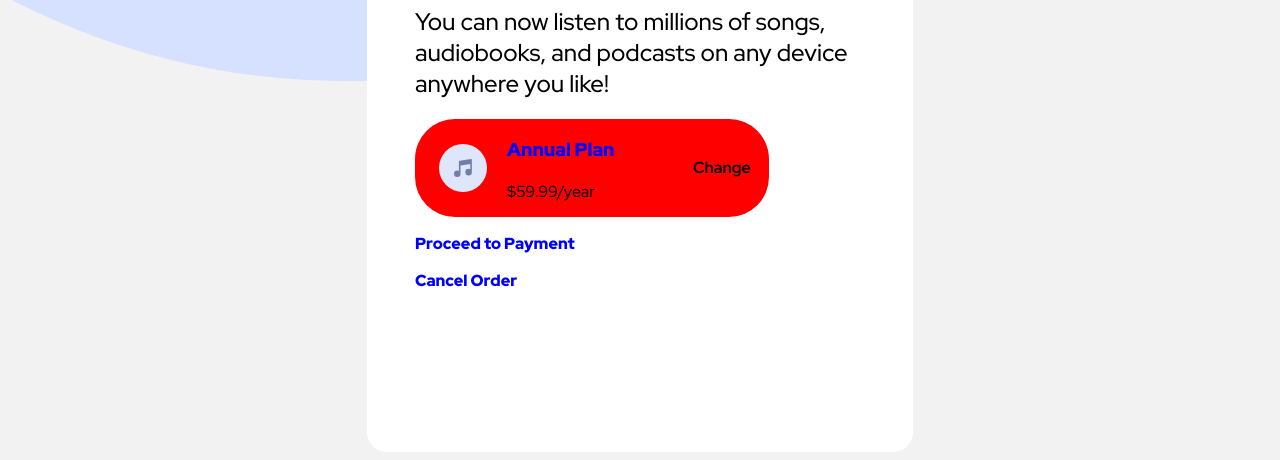
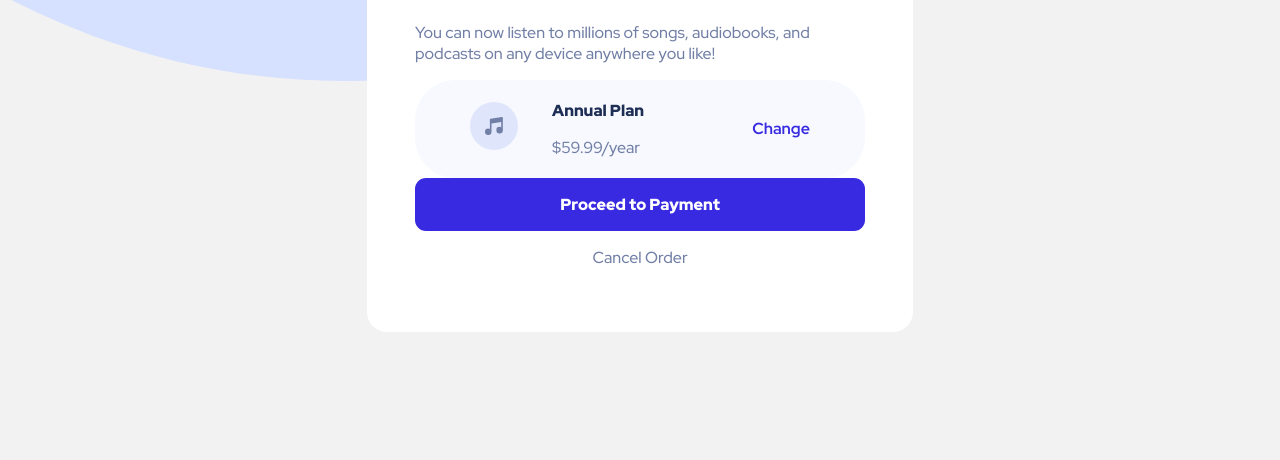
Before and after one commit to marukashvili92/summary, a plain HTML site: page index.html in a window 1280 px wide. Shown: the part 356-816 px from the top of the page. Drawn offline with Linux system fonts and the light colour scheme.

Commit message:
we edit css styles, added favicon and had really first svg manipulation

```diff
--- a/index.html
+++ b/index.html
@@ -4,6 +4,11 @@
         <meta charset="UTF-8" name="viewport" content="width=device-width, initial-scale=1.0">
 
         <link rel="stylesheet" href="style.css">
+
+        <link rel="apple-touch-icon" sizes="180x180" href="/apple-touch-icon.png">
+        <link rel="icon" type="image/png" sizes="32x32" href="/favicon-32x32.png">
+        <link rel="icon" type="image/png" sizes="16x16" href="/favicon-16x16.png">
+        <link rel="manifest" href="/site.webmanifest">
 
         <link rel="preconnect" href="https://fonts.googleapis.com">
         <link rel="preconnect" href="https://fonts.gstatic.com" crossorigin>
@@ -13,21 +18,30 @@
 
     <body>
         <main>
-            <h1 class="weight900">Order Summary</h1>
-            <h2 class="weight500">
-                You can now listen to millions of songs, audiobooks, and podcasts on any device anywhere you like!
-            </h2>
+            <h1>Order Summary</h1>
+            <div class="offer">
+                <p class="offer-txt">
+                    You can now listen to millions of songs, audiobooks, and podcasts on any device anywhere you like!
+                </p>
+            </div>
             <div class="details">
-
-                <img class="music-img" src="./icon-music.svg"/>
+                <div class="svg-box">
+                    <svg xmlns="http://www.w3.org/2000/svg" width="48" height="48"><g fill="none" fill-rule="evenodd">
+                            <circle cx="24" cy="24" r="24" fill="#DFE6FB"/>
+                            <path fill="#717FA6" fill-rule="nonzero" d="M32.574 15.198a.81.81 0 00-.646-.19L20.581 16.63a.81.81 0 00-.696.803V26.934a3.232 3.232 0 00-1.632-.44A3.257 3.257 0 0015 29.747 3.257 3.257 0 0018.253 33a3.257 3.257 0 003.253-3.253v-8.37l9.726-1.39v5.327a3.232 3.232 0 00-1.631-.441 3.257 3.257 0 00-3.254 3.253 3.257 3.257 0 003.254 3.253 3.257 3.257 0 003.253-3.253V15.81a.81.81 0 00-.28-.613z"/></g></svg>
+                </div>
                 <div class="plan">
-                    <h3 class="weight900">Annual Plan</h3>
-                    <p class="weight500">$59.99/year</p>
+                    <p class="anual">Annual Plan</p>
+                    <p class="price">$59.99/year</p>
                 </div>
-                <p class="weight700" class="hoverable">Change</p>
+                <p class="change">Change</p>
             </div>
-            <p class="weight900" class="hoverable">Proceed to Payment</p>
-            <p class="weight900" class="hoverable">Cancel Order</p>
+            <div class="box">
+                <p class="confirm">Proceed to Payment</p>
+            </div>
+            <div class="cncl">
+                <p class="cancelation">Cancel Order</p>
+            </div>
         </main>
     </body>
 </html>
--- a/style.css
+++ b/style.css
@@ -5,7 +5,8 @@ body{
     background-color: #F2F2F2;
     display: flex;
     justify-content: center;
-    height: 100vh;
+    align-content: center;
+    height: 100%;
 }
 
 main{
@@ -14,13 +15,44 @@ main{
     background-size:contain;
     background-color: white;
     max-width: 450px;
+    padding: 48px;
     border-radius: 20px;
 }
 
 h1{
-    padding-top: 220px;
+    font-weight: 900;
     display: flex;
     justify-content: center;
+    color: #1F2E55;
+    padding-top: 220px;
+}
+.offer{
+    display: flex;
+    justify-content: center;
+}
+.offer-txt{
+    font-weight: 500;
+    font-size: 1rem;
+    color: #717FA6;
+}
+
+.details{
+    width: 354px;
+    height: 98px;
+    display: flex;
+    align-items: center;
+    justify-content: space-around;
+    padding-left: 48px;
+    padding-right: 48px;
+    border-radius: 40px;
+    background-color: #F7F9FF;
+}
+
+.svg-box:hover path{
+    fill: rgb(106, 0, 245);
+}
+.svg-box:hover circle{
+    fill:#b3b0d8;
 }
 
 .plan{
@@ -28,58 +60,57 @@ h1{
     padding-right: 68.81px;
 }
 
-h3{
+.anual{
+    font-weight: 900;
+    color: #1F2E55;
     width:117.19px;
 }
-main{
-    padding: 48px;
+.price{
+    font-weight: 500;
+    color: #717FA6;
 }
-.details{
-    width: 354px;
-    height: 98px;
+.change{
+    font-weight: 700;
+    color: #382AE1;
+}
+.box{
     display: flex;
-    align-items: center;
-    justify-content: space-around;
-    border-radius: 40px;
-    background-color:red;
+    justify-content: center;
+    background-color: #382AE1;
+    color: #FFFFFF;
+    border-radius: 11px;
+    border-top: 32px;
+    border-bottom: 32px;
+}
+.confirm{
+    font-weight: 900;
+
 }
 
-.music-img{
-    padding-left: 24px;
-    padding-top: 25px;
-    padding-bottom: 25px;
+.cancelation{
+    font-weight: 900px;
+    color: #717FA6;
 }
 
-
-.weight500{
-    font-weight: 500;
-}
-.weight700{
-    padding-right: 24px;
-    font-weight: 700;
-}
-.weight900{
-    font-weight: 900;
-    color:blue;
+.cncl{
+    display: flex;
+    justify-content: center;
+    align-items: center;
 }
 
+.box:hover{
+    cursor:pointer;
+}
+.change:hover{
+    cursor:pointer;
+}
 
+.cancelation:hover{
+    cursor:pointer;
+}
 
-
-
-
-
-
-
-
-
-
-
-
-
-
-
-
-.hoverable{
-    cursor: pointer;
+.cncl{
+    display: flex;
+    justify-content: center;
+    align-items: center;
 }
```
Also changed, not shown: about.txt (added), android-chrome-192x192.png (added), android-chrome-512x512.png (added), apple-touch-icon.png (added), favicon-16x16.png (added), favicon-32x32.png, favicon.ico (added), site.webmanifest (added).
